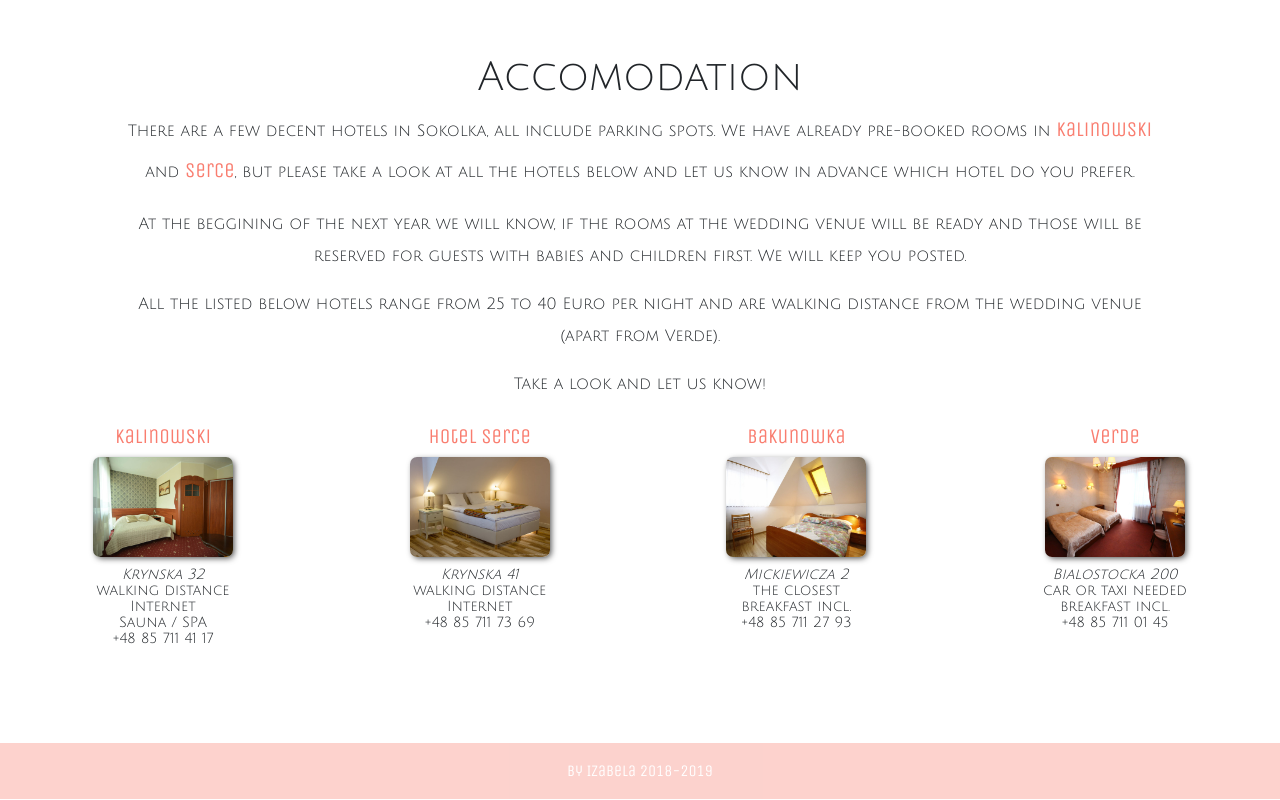
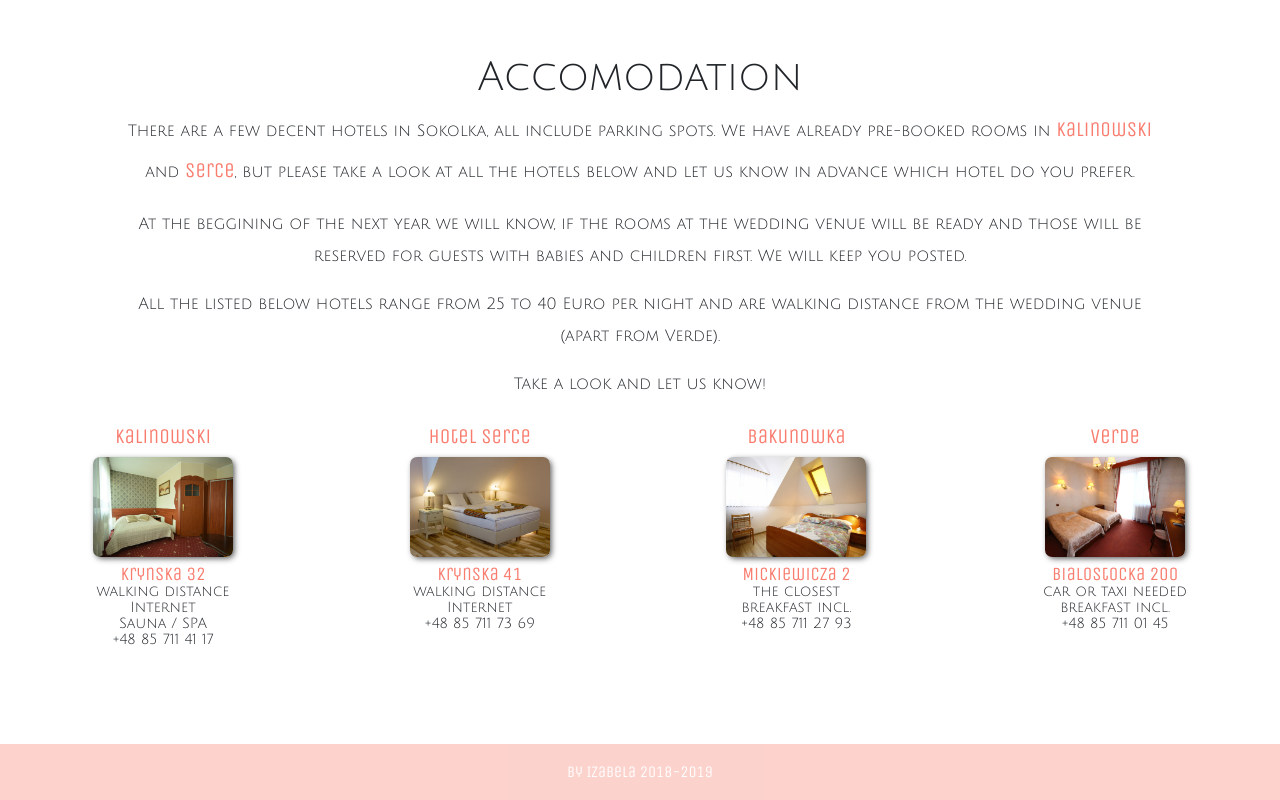
Before and after one commit to niza25/wedding_page, a website: page index.html in a window 1280 px wide. Shown: the part 4953-5753 px from the top of the page. Drawn offline with nearby package versions, Linux system fonts and the light colour scheme.

Commit message:
add hotel links

```diff
--- a/index.html
+++ b/index.html
@@ -153,7 +153,7 @@
 				</a>
 				<div class="hotels-features">
 					<ul>
-						<li><em>Krynska 32</em></li>
+						<li><a href="https://goo.gl/maps/J2genvGErLz" target="_blank">Krynska 32</a></li>
 						<li>walking distance</li>
 						<li>Internet</li>
 						<li>Sauna / SPA</li>
@@ -170,7 +170,7 @@
 				</a>
 				<div class="hotels-features">
 					<ul>
-						<li><em>Krynska 41</em></li>
+						<li><a href="https://goo.gl/maps/iyCjiidsbtn" target="_blank">Krynska 41</a></li>
 						<li>walking distance</li>
 						<li>Internet</li>
 						<li>+48 85 711 73 69</li>
@@ -186,7 +186,7 @@
 				</a>
 				<div class="hotels-features">
 					<ul>
-						<li><em>Mickiewicza 2</em></li>
+						<li><a href="https://goo.gl/maps/pj2RhpYSHSF2" target="_blank">Mickiewicza 2</a></li>
 						<li>the closest</li>
 						<li>breakfast incl.</li>
 						<li>+48 85 711 27 93</li></em>
@@ -201,7 +201,7 @@
 				</a>
 				<div class="hotels-features">
 					<ul>
-						<li><em>Bialostocka 200</em></li>
+						<li><a href="https://goo.gl/maps/hjnh5exYDj52" target="_blank">Bialostocka 200</a></li>
 						<li>car or taxi needed</li>
 						<li>breakfast incl.</li>
 						<li>+48 85 711 01 45</li>
```
